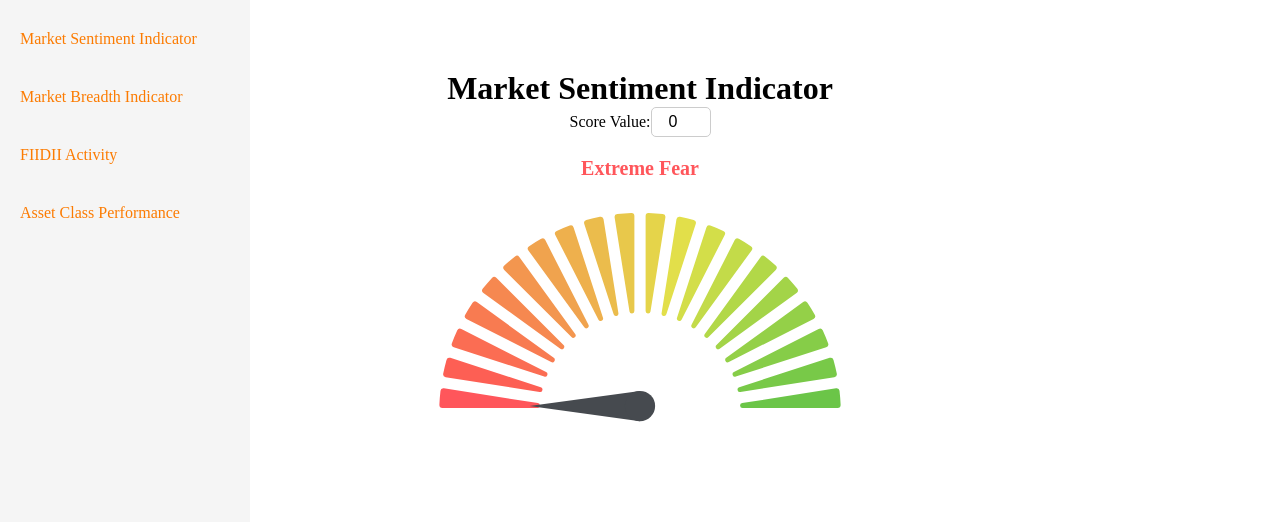
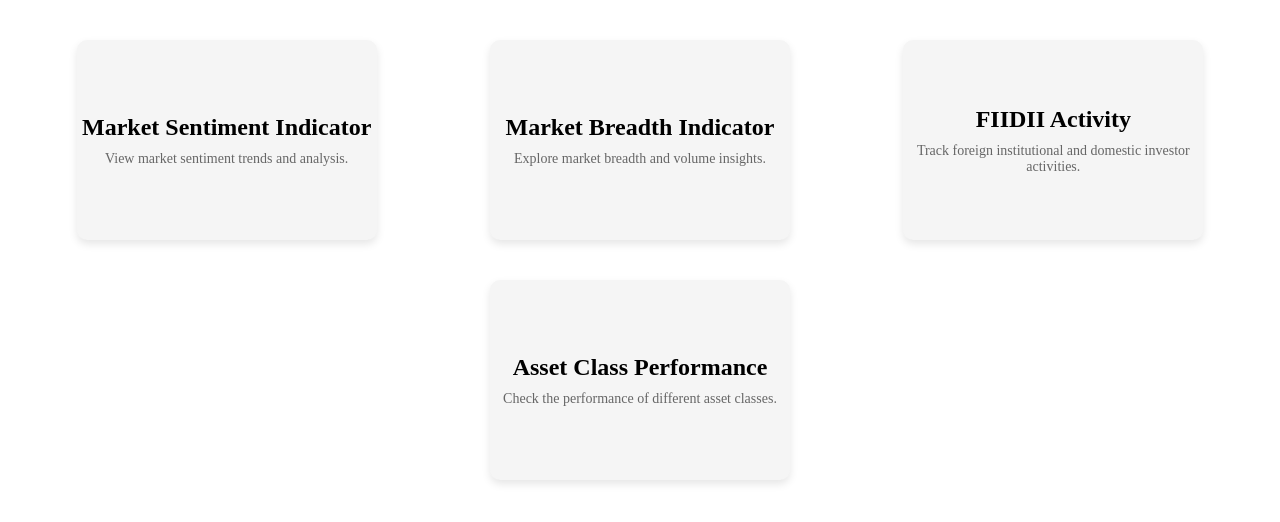
Before and after one commit to darshan-vgithub/Market_Sentiment_Indicator, a React (Create React App) app: page / in a window 1280 px wide. Shown: the top 522 px of the page. Built offline with nearby package versions, Linux system fonts and the light colour scheme.

Commit message:
Added home page

```diff
--- a/src/App.jsx
+++ b/src/App.jsx
@@ -1,18 +1,28 @@
 import React from "react";
+import { BrowserRouter, Routes, Route, useLocation } from "react-router-dom";
+import Navbar from "./components/Navbar/Navbar";
 import MarketSentimentIndicator from "./components/MarketSentimentIndicator";
-import { BrowserRouter, Routes, Route } from "react-router-dom";
-import Navbar from "./components/Navbar/Navbar";
 import MarketBreadthIndicator from "./components/MarketBreadthIndicator";
 import FIIDIIActivity from "./components/FIIDIIActivity";
 import AssetClassPerformance from "./components/AssetClassPerformance";
 import "../src/global.css";
+import Home from "./Page/Home";
+
 const App = () => {
   return (
     <div>
       <BrowserRouter>
-        <Navbar />
         <Routes>
-          <Route path="/" element={<MarketSentimentIndicator />} />
+          <Route
+            path="/"
+            element={
+              <HomeWithNavbar /> // Render Home component with Navbar
+            }
+          />
+          <Route
+            path="/MarketSentimentIndicator"
+            element={<MarketSentimentIndicator />}
+          />
           <Route
             path="/MarketBreadthIndicator"
             element={<MarketBreadthIndicator />}
@@ -28,4 +38,20 @@
   );
 };
 
+// Component that renders Home with Navbar
+const HomeWithNavbar = () => {
+  const location = useLocation();
+
+  // Check if the current location is the home page ('/')
+  const isHomePage = location.pathname === "/";
+
+  return (
+    <div>
+      {/* Render Navbar only if it's not the home page */}
+      {!isHomePage && <Navbar />}
+      <Home />
+    </div>
+  );
+};
+
 export default App;
--- /dev/null
+++ b/src/Page/Home.jsx
@@ -0,0 +1,44 @@
+import React from 'react'
+import { Link } from "react-router-dom";
+import styles from "./Home.module.css"; // Create a CSS file for styling
+
+const Home = () => {
+return (
+  <div className={styles.home}>
+    <div className={styles.card}>
+      <Link to="/MarketSentimentIndicator" className={styles.cardLink}>
+        <div className={styles.cardContent}>
+          <h2>Market Sentiment Indicator</h2>
+          <p>View market sentiment trends and analysis.</p>
+        </div>
+      </Link>
+    </div>
+    <div className={styles.card}>
+      <Link to="/MarketBreadthIndicator" className={styles.cardLink}>
+        <div className={styles.cardContent}>
+          <h2>Market Breadth Indicator</h2>
+          <p>Explore market breadth and volume insights.</p>
+        </div>
+      </Link>
+    </div>
+    <div className={styles.card}>
+      <Link to="/FIIDIIActivity" className={styles.cardLink}>
+        <div className={styles.cardContent}>
+          <h2>FIIDII Activity</h2>
+          <p>Track foreign institutional and domestic investor activities.</p>
+        </div>
+      </Link>
+    </div>
+    <div className={styles.card}>
+      <Link to="/AssetClassPerformance" className={styles.cardLink}>
+        <div className={styles.cardContent}>
+          <h2>Asset Class Performance</h2>
+          <p>Check the performance of different asset classes.</p>
+        </div>
+      </Link>
+    </div>
+  </div>
+);
+}
+
+export default Home
--- /dev/null
+++ b/src/Page/Home.module.css
@@ -0,0 +1,47 @@
+.home {
+  display: flex;
+  flex-wrap: wrap;
+  justify-content: space-around;
+  padding: 20px;
+}
+
+.card {
+  width: 300px;
+  height: 200px;
+  margin: 20px;
+  background-color: #f5f5f5;
+  border-radius: 10px;
+  box-shadow: 0 4px 8px rgba(0, 0, 0, 0.1);
+  transition: transform 0.3s ease;
+  display: flex;
+  align-items: center;
+  justify-content: center;
+}
+
+.card:hover {
+  transform: translateY(-5px);
+}
+
+.cardLink {
+  text-decoration: none;
+  color: inherit;
+  width: 100%;
+  height: 100%;
+  display: flex;
+  flex-direction: column;
+  align-items: center;
+  justify-content: center;
+}
+
+.cardContent {
+  text-align: center;
+}
+
+.card h2 {
+  margin-bottom: 10px;
+}
+
+.card p {
+  font-size: 14px;
+  color: #666;
+}
--- a/src/components/AssetClassPerformance.jsx
+++ b/src/components/AssetClassPerformance.jsx
@@ -1,6 +1,7 @@
 import React, { useState } from "react";
 import AssetClassperformanceChart from "./AssetClassperformanceChart";
 import "../../src/style.css";
+import Navbar from "./Navbar/Navbar";
 
 const AssetClassPerformance = () => {
   const [number, setNumber] = useState(7);
@@ -14,6 +15,7 @@
 
   return (
     <div className="component-container">
+      <Navbar />
       <h1>Asset Class Performance</h1>
       <div className="input-section">
         <label htmlFor="dataPoints">Number of Data Points:</label>
--- a/src/components/FIIDIIActivity.jsx
+++ b/src/components/FIIDIIActivity.jsx
@@ -1,6 +1,7 @@
 import React, { useState } from "react";
 import FIIDIIChart from "./FIIDIIChart";
 import "../../src/style.css";
+import Navbar from "./Navbar/Navbar";
 
 const FIIDIIActivity = () => {
   const [number, setNumber] = useState(7);
@@ -13,7 +14,8 @@
   };
 
   return (
-    <div className="component-container">
+    <div className="component-container">\
+    <Navbar/>
       <h1>FIIDII Activity</h1>
       <div className="input-section">
         <label htmlFor="dataPoints">Number of Data Points:</label>
--- a/src/components/MarketBreadthIndicator.jsx
+++ b/src/components/MarketBreadthIndicator.jsx
@@ -1,5 +1,6 @@
 import React, { useState } from "react";
 import "../../src/style.css";
+import Navbar from "./Navbar/Navbar";
 
 const MarketBreadthIndicator = () => {
   const [value, setValue] = useState(0);
@@ -34,6 +35,7 @@
 
   return (
     <div className="component-container">
+      <Navbar/>
       <h1>Market Breadth Indicator</h1>
       <div className="input-section">
         <label htmlFor="value">Enter a value (0-100):</label>
--- a/src/components/MarketSentimentIndicator.jsx
+++ b/src/components/MarketSentimentIndicator.jsx
@@ -1,6 +1,7 @@
 import React, { useState, useEffect } from "react";
 import GaugeChart from "react-gauge-chart";
 import "../../src/style.css";
+import Navbar from "./Navbar/Navbar";
 
 const marketSentimentData = [
   { title: "Extreme Fear", color: "#ff565b", range: [0, 20] },
@@ -29,6 +30,7 @@
 
   return (
     <div className="component-container">
+      <Navbar />
       <h1>Market Sentiment Indicator</h1>
       <div className="input-section">
         <label htmlFor="score">Score Value:</label>
--- a/src/components/Navbar/Menu.jsx
+++ b/src/components/Navbar/Menu.jsx
@@ -1,6 +1,11 @@
 import React from "react";
 import { Link } from "react-router-dom";
 import styles from "../../components/Navbar/navbar.module.css";
+import { MdHome } from "react-icons/md";
+import { LuGauge } from "react-icons/lu";
+import { FaThermometerEmpty } from "react-icons/fa";
+import { MdOutlineAutoGraph } from "react-icons/md";
+import { VscGraphLine } from "react-icons/vsc";
 
 const Menu = ({ isOpen, toggleMenu }) => {
   return (
@@ -8,22 +13,32 @@
       <ul>
         <li>
           <Link to={"/"} onClick={toggleMenu}>
-            Market Sentiment Indicator
+            <MdHome />
+            <span>Home</span>
+          </Link>
+        </li>
+        <li>
+          <Link to={"/MarketSentimentIndicator"} onClick={toggleMenu}>
+            <LuGauge />
+            <span>Market Sentiment Indicator</span>
           </Link>
         </li>
         <li>
           <Link to={"/MarketBreadthIndicator"} onClick={toggleMenu}>
-            Market Breadth Indicator
+            <FaThermometerEmpty />
+            <span>Market Breadth Indicator</span>
           </Link>
         </li>
         <li>
           <Link to={"/FIIDIIActivity"} onClick={toggleMenu}>
-            FIIDII Activity
+            <MdOutlineAutoGraph />
+            <span>FIIDII Activity</span>
           </Link>
         </li>
         <li>
           <Link to={"/AssetClassPerformance"} onClick={toggleMenu}>
-            Asset Class Performance
+            <VscGraphLine />
+            <span>Asset Class Performance</span>
           </Link>
         </li>
       </ul>
--- a/src/components/Navbar/navbar.module.css
+++ b/src/components/Navbar/navbar.module.css
@@ -32,7 +32,12 @@
   color: #fc7b01;
   text-decoration: none;
   padding: 10px 20px;
-  display: block;
+  display: flex; /* Display items in a flex container */
+  align-items: center; /* Align items vertically */
+}
+
+#menu ul li a svg {
+  margin-right: 10px; /* Adjust icon spacing */
 }
 
 @media (max-width: 1024px) {
```
